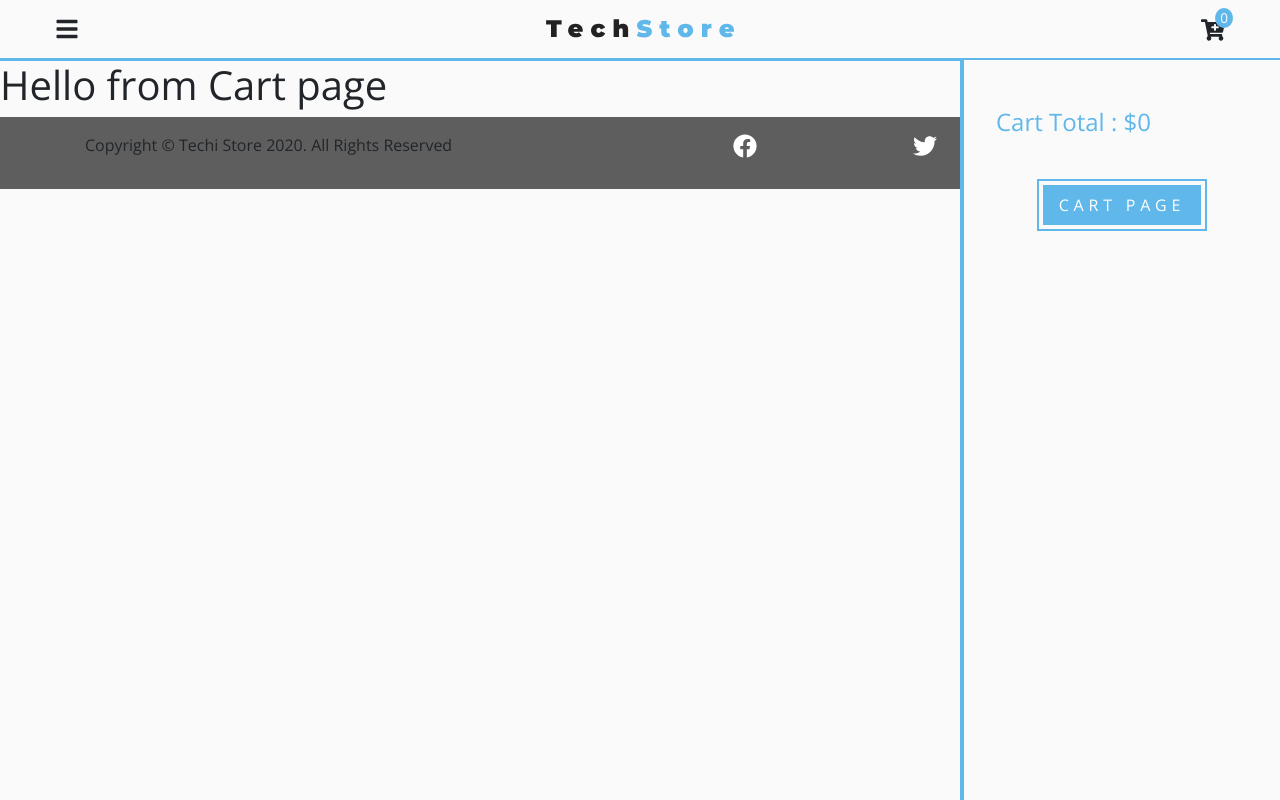
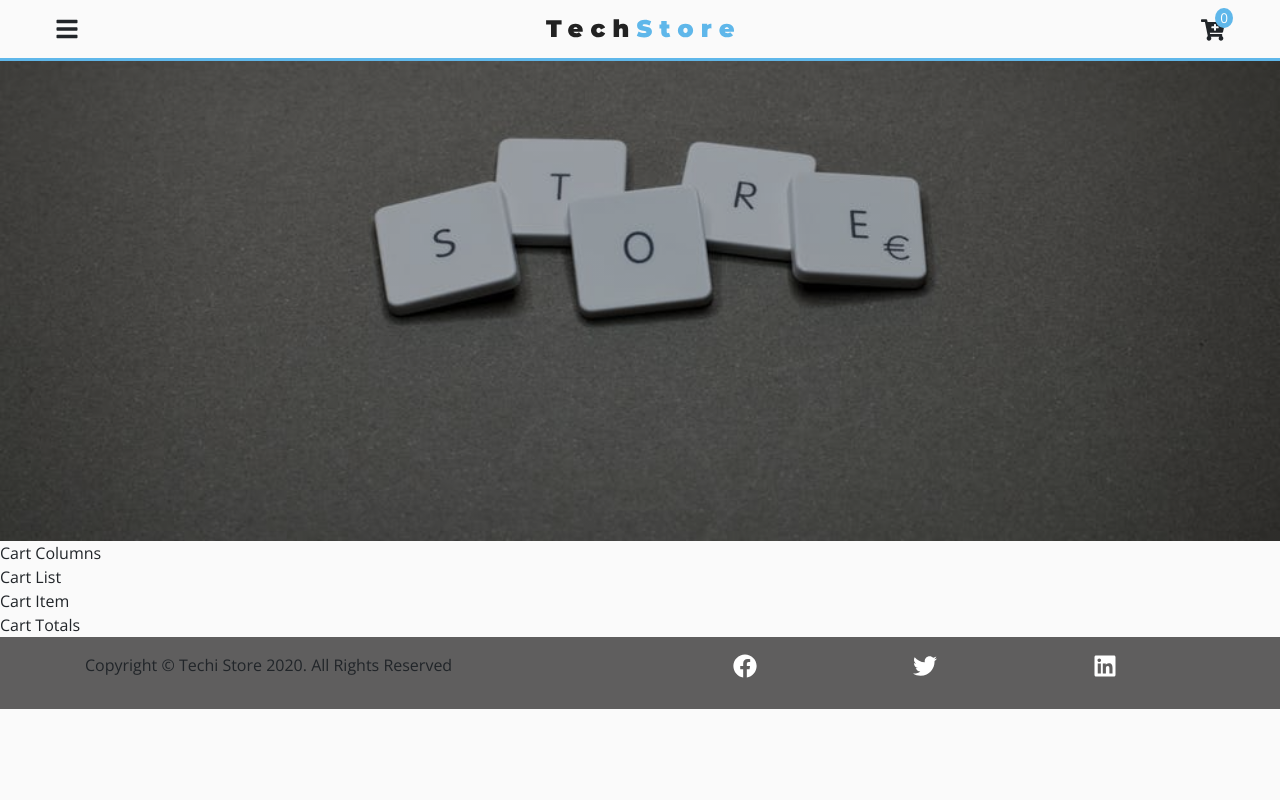
Before and after one commit to jn-html/Techi-store, a React (Create React App) app: page /cart in a window 1280 px wide. Built offline with nearby package versions, Linux system fonts and the light colour scheme.

Commit message:
CartPage Setup

```diff
--- a/src/context/context.js
+++ b/src/context/context.js
@@ -9,7 +9,7 @@ const ProductContext = React.createContext();
 class ProductProvider extends Component {
   state = {
     sidebarOpen: false,
-    cartOpen: true,
+    cartOpen: false,
     links: linkData,
     socialIcons: socialData,
     cart: [],
--- a/src/pages/CartPage.js
+++ b/src/pages/CartPage.js
@@ -1,9 +1,13 @@
 import React from 'react';
+import Hero from '../components/Hero';
+import cartBcg from '../images/storeBcg.jpeg';
+import CartSection from '../components/CartPage';
 
 export default function CartPage() {
    return (
       <>
-         <h1>Hello from Cart page</h1>
+         <Hero img={cartBcg} />
+         <CartSection />
       </>
    );
 }
```
